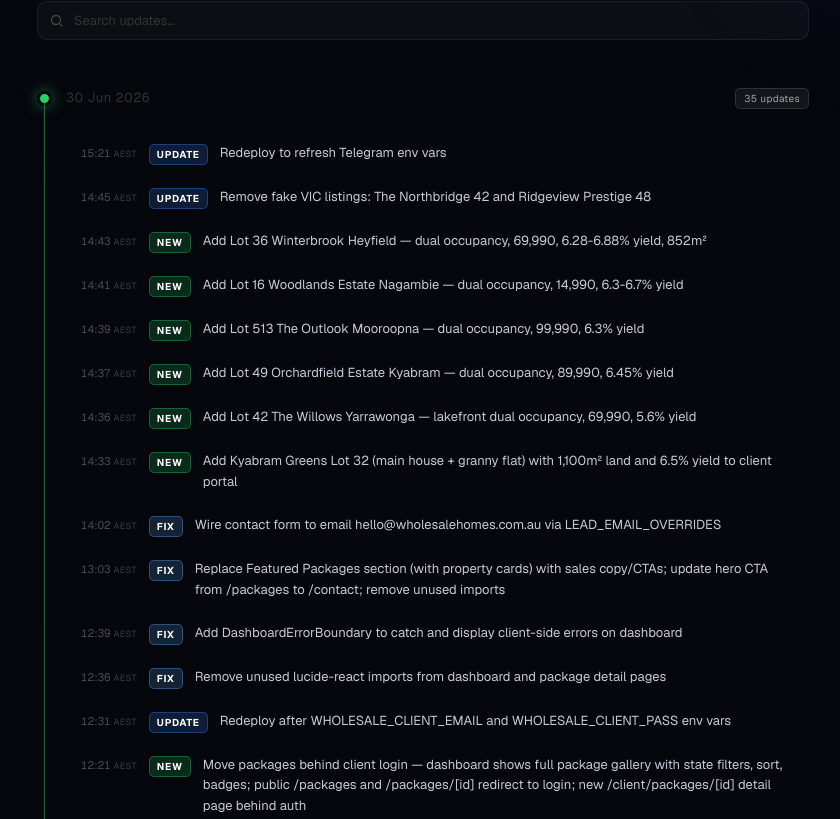
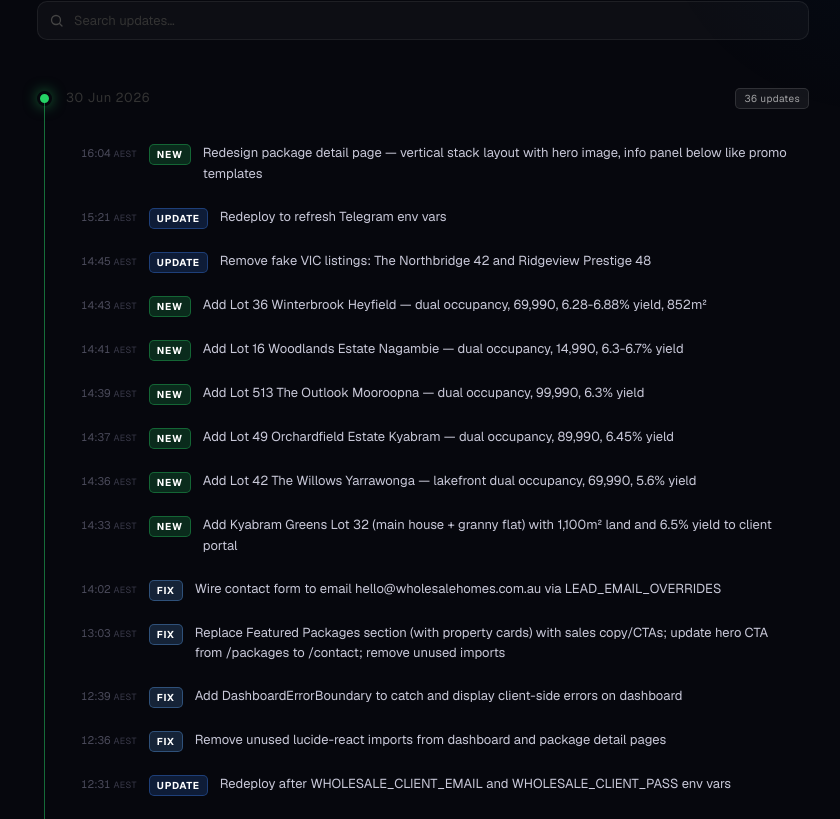
Before and after one commit to sg-satoshi/saabai-site, a Next.js app: page /rex-changelog in a window 1280 px wide. Shown: the part 621-1440 px from the top of the page, without its empty margins (217-1057 px from the left). Built offline with nearby package versions, Linux system fonts and the light colour scheme.

Commit message:
feat: add 'Regional Victoria's Best Dual-Income Opportunities' banner on VIC filter, Dual Income tags on cards, dual-income messaging in all 6 VIC package descriptions

```diff
--- a/app/rex-changelog/ChangelogClient.tsx
+++ b/app/rex-changelog/ChangelogClient.tsx
@@ -32,6 +32,7 @@ const CHANGELOG: Day[] = [
   {
     date: "30 Jun 2026",
     entries: [
+      { time: "16:04", tag: "NEW", title: "Redesign package detail page — vertical stack layout with hero image, info panel below like promo templates" },
       { time: "15:21", tag: "UPDATE", title: "Redeploy to refresh Telegram env vars" },
       { time: "14:45", tag: "UPDATE", title: "Remove fake VIC listings: The Northbridge 42 and Ridgeview Prestige 48" },
       { time: "14:43", tag: "NEW", title: "Add Lot 36 Winterbrook Heyfield — dual occupancy, 69,990, 6.28-6.88% yield, 852m²" },
--- a/app/sites/wholesale-homes/client/dashboard/page.tsx
+++ b/app/sites/wholesale-homes/client/dashboard/page.tsx
@@ -169,6 +169,21 @@ export default function ClientDashboard() {
             </div>
 
             {/* Package grid */}
+            {/* VIC dual-income messaging */}
+            {(filterState === "VIC" || filterState === "All States") && allPackages.some(p => p.state === "VIC" && p.grannyBeds) && (
+              <div className="mb-8 rounded-2xl bg-[#1A2B3C] p-6 md:p-8">
+                <h3 className="text-xl font-bold text-white md:text-2xl">Regional Victoria's Best Dual-Income Opportunities</h3>
+                <div className="mt-4 grid gap-4 md:grid-cols-2">
+                  <p className="text-sm leading-relaxed text-white/80">
+                    Dual-income properties continue to be one of the strongest-performing investment strategies, offering the potential for higher rental returns and multiple income streams from a single title.
+                  </p>
+                  <p className="text-sm leading-relaxed text-white/80">
+                    This week's Stock in Focus showcases six fixed-price house and land opportunities across Regional Victoria, each positioned within <strong className="text-[#d4a84b]">established and growing communities with strong rental demand and attractive forecast yields.</strong>
+                  </p>
+                </div>
+              </div>
+            )}
+
             <div className="mt-8 grid gap-6 sm:grid-cols-2 lg:grid-cols-3">
               {filtered.map((pkg) => (
                 <Link
@@ -193,6 +208,11 @@ export default function ClientDashboard() {
                     >
                       {pkg.badge}
                     </span>
+                    {pkg.grannyBeds && (
+                      <span className="absolute right-3 top-3 rounded-full bg-[#d4a84b]/90 px-2.5 py-1 text-[9px] font-semibold uppercase tracking-wide text-white md:text-[10px]">
+                        Dual Income
+                      </span>
+                    )}
                   </div>
                   <div className="p-4 md:p-5">
                     <p className="text-[10px] font-semibold uppercase tracking-[0.1em] text-[#5C6670] md:text-xs">
--- a/app/sites/wholesale-homes/client/packages/[id]/page.tsx
+++ b/app/sites/wholesale-homes/client/packages/[id]/page.tsx
@@ -42,12 +42,12 @@ const allPackages: Pkg[] = [
   { id: "edgewater-loft-28", name: "Edgewater Loft 28", suburb: "Caloundra South", state: "QLD", estate: "Aura", builder: "Stockland Partner", beds: 3, baths: 2, cars: 1, landSize: 312, houseSize: 184, retailPrice: 612000, wholesalePrice: 558000, landReady: "Feb 2026", badge: "Limited Availability", image: "/sites/wholesale-homes/package-3.jpg", highlight: "Only 3 lots remaining", description: "A low-maintenance three-bedroom home perfect for investors and first-home buyers. The Edgewater Loft 28 maximises its 312m² lot with an intelligent split-level design. Open-plan living connects to a private courtyard. Located in Stockland's award-winning Aura community, minutes from the new Caloundra CBD." },
   { id: "harbourline-villa-32", name: "Harbourline Villa 32", suburb: "Cobbitty", state: "NSW", estate: "Emerald Hills", builder: "Mirvac Partner", beds: 4, baths: 2, cars: 2, landSize: 420, houseSize: 232, retailPrice: 742000, wholesalePrice: 678000, landReady: "Aug 2026", badge: "New Release", image: "/sites/wholesale-homes/interior-kitchen.jpg", highlight: "First release pricing locked in", description: "A beautifully proportioned four-bedroom home designed by Mirvac's award-winning architecture team. The Harbourline Villa 32 features a striking facade, a formal entry foyer, and a light-filled open-plan living area that opens onto a covered entertainer's deck." },
   { id: "sunnydale-terrace-30", name: "Sunnydale Terrace 30", suburb: "Pimpama", state: "QLD", estate: "Gainsborough Greens", builder: "Metricon", beds: 3, baths: 2, cars: 2, landSize: 392, houseSize: 198, retailPrice: 645000, wholesalePrice: 589000, landReady: "Apr 2026", badge: "Below Market", image: "/sites/wholesale-homes/lifestyle-living.jpg", highlight: "Growth corridor, strong rental demand", description: "A smart three-bedroom terrace home in one of Queensland's fastest-growing corridors. The Sunnydale Terrace 30 delivers low-maintenance living with a private courtyard and master bedroom with ensuite." },
-  { id: "kyabram-greens-lot-32", name: "Lot 32 — Main House + Granny Flat", suburb: "Kyabram", state: "VIC", estate: "Kyabram Greens Estate", builder: "Kyabram Greens", beds: 4, baths: 2, cars: 2, landSize: 1100, houseSize: 179, retailPrice: 779990, wholesalePrice: 779990, badge: "New Release", image: "/sites/wholesale-homes/kyabram-greens.jpg", highlight: "6.5% forecasted yield with dual income", description: "A rare opportunity to secure a main residence plus a separate granny flat on a generous 1,100m² lot in Kyabram Greens Estate. The main house features 4 bedrooms, 2 bathrooms, and open-plan living. The attached granny flat adds 2 bedrooms, 1 bathroom, and its own living area — ideal for dual income, extended family, or Airbnb potential. Forecasted yield of 6.5% makes this a standout investment in regional Victoria.", grannyBeds: 2, grannyBaths: 1, grannySize: 59, lot: "32", landPrice: 210000, totalBuildPrice: 569990, yieldVal: "6.5%" },
-  { id: "the-willows-42", name: "Lot 42 — Main House + Granny Flat", suburb: "Yarrawonga", state: "VIC", estate: "The Willows", builder: "The Willows Yarrawonga", beds: 4, baths: 2, cars: 2, landSize: 783, houseSize: 179, retailPrice: 869990, wholesalePrice: 869990, badge: "New Release", image: "/sites/wholesale-homes/the-willows.jpg", highlight: "5.6% forecasted yield — lakefront dual occupancy", description: "Lot 42 in The Willows Estate, Yarrawonga — a premium dual-occupancy package on a 783m² lot. The main house delivers 4 bedrooms, 2 bathrooms, and open-plan living across 179m². A separate granny flat adds 2 bedrooms, 1 bathroom, and its own living area, perfect for dual income, extended family, or holiday rental. Situated in a master-planned lakefront community with tree-lined streets. Forecasted yield of 5.6%.", grannyBeds: 2, grannyBaths: 1, grannySize: 59, lot: "42", landPrice: 330500, totalBuildPrice: 539490, yieldVal: "5.6%" },
-  { id: "orchardfield-49", name: "Lot 49 — Main House + Granny Flat", suburb: "Kyabram", state: "VIC", estate: "Orchardfield Estate", builder: "Orchardfield", beds: 4, baths: 2, cars: 2, landSize: 521, houseSize: 179, retailPrice: 789990, wholesalePrice: 789990, badge: "New Release", image: "/sites/wholesale-homes/orchardfield.jpg", highlight: "6.45% forecasted yield — dual income package", description: "Lot 49 in Orchardfield Estate, Kyabram — a dual-occupancy package on a 521m² lot. The main house offers 4 bedrooms, 2 bathrooms, and open-plan living across 179m². The granny flat adds 2 bedrooms, 1 bathroom, and its own living area — ideal for dual income, extended family, or holiday rental. Located in a master-planned estate with established community amenities. Forecasted yield of 6.45%.", grannyBeds: 2, grannyBaths: 1, grannySize: 59, lot: "49", landPrice: 229000, totalBuildPrice: 560990, yieldVal: "6.45%" },
-  { id: "the-outlook-513", name: "Lot 513 — Main House + Granny Flat", suburb: "Mooroopna", state: "VIC", estate: "The Outlook", builder: "The Outlook Mooroopna", beds: 4, baths: 2, cars: 2, landSize: 612, houseSize: 179, retailPrice: 799990, wholesalePrice: 799990, badge: "New Release", image: "/sites/wholesale-homes/the-outlook.jpg", highlight: "6.3% forecasted yield — dual occupancy near reserve", description: "Lot 513 in The Outlook, Mooroopna — a dual-occupancy package on a 612m² lot. The main house offers 4 bedrooms, 2 bathrooms, and open-plan living across 179m². The granny flat adds 2 bedrooms, 1 bathroom, and its own living area — ideal for dual income, extended family, or holiday rental. Situated near natural bushland reserve in a growing Goulburn Valley community. Forecasted yield of 6.3%.", grannyBeds: 2, grannyBaths: 1, grannySize: 59, lot: "513", landPrice: 255000, totalBuildPrice: 544990, yieldVal: "6.3%" },
-  { id: "woodlands-16", name: "Lot 16 — Main House + Granny Flat", suburb: "Nagambie", state: "VIC", estate: "Woodlands Estate", builder: "Woodlands Nagambie", beds: 4, baths: 2, cars: 2, landSize: 581, houseSize: 179, retailPrice: 814990, wholesalePrice: 814990, badge: "New Release", image: "/sites/wholesale-homes/woodlands.jpg", highlight: "6.3–6.7% forecasted yield — dual income near lake", description: "Lot 16 in Woodlands Estate, Nagambie — a dual-occupancy package on a 581m² lot in the master-planned Woodlands community. The main house delivers 4 bedrooms, 2 bathrooms, and open-plan living across 179m². The granny flat adds 2 bedrooms, 1 bathroom, and its own living area — ideal for dual income, extended family, or holiday rental. Located near Lake Nagambie with forecasted yield of 6.3–6.7%.", grannyBeds: 2, grannyBaths: 1, grannySize: 59, lot: "16", landPrice: 271500, totalBuildPrice: 543490, yieldVal: "6.3–6.7%" },
-  { id: "winterbrook-36", name: "Lot 36 — Main House + Granny Flat", suburb: "Heyfield", state: "VIC", estate: "Winterbrook", builder: "Winterbrook Heyfield", beds: 4, baths: 2, cars: 2, landSize: 852, houseSize: 179, retailPrice: 769990, wholesalePrice: 769990, badge: "New Release", image: "/sites/wholesale-homes/winterbrook.jpg", highlight: "6.28–6.88% forecasted yield — large 852m² block", description: "Lot 36 in Winterbrook, Heyfield — a dual-occupancy package on a generous 852m² lot with mountain views. The main house offers 4 bedrooms, 2 bathrooms, and open-plan living across 179m². The granny flat adds 2 bedrooms, 1 bathroom, and its own living area — ideal for dual income, extended family, or holiday rental. Located near the Thomson River in a growing Wellington Shire community. Forecasted yield of 6.28–6.88%.", grannyBeds: 2, grannyBaths: 1, grannySize: 59, lot: "36", landPrice: 225000, totalBuildPrice: 544990, yieldVal: "6.28–6.88%" },
+  { id: "kyabram-greens-lot-32", name: "Lot 32 — Main House + Granny Flat", suburb: "Kyabram", state: "VIC", estate: "Kyabram Greens Estate", builder: "Kyabram Greens", beds: 4, baths: 2, cars: 2, landSize: 1100, houseSize: 179, retailPrice: 779990, wholesalePrice: 779990, badge: "New Release", image: "/sites/wholesale-homes/kyabram-greens.jpg", highlight: "6.5% forecasted yield with dual income", description: "Dual occupancy, dual income. Lot 32 delivers a main residence plus a separate granny flat on a generous 1,100m² lot in Kyabram Greens Estate — one of Regional Victoria's strongest-performing investment strategies. The main house features 4 bedrooms, 2 bathrooms, and open-plan living across 179m². The granny flat adds 2 bedrooms, 1 bathroom, and its own living area, offering the potential for higher rental returns and multiple income streams from a single title. Positioned within an established and growing community with strong rental demand. Forecasted yield of 6.5%.", grannyBeds: 2, grannyBaths: 1, grannySize: 59, lot: "32", landPrice: 210000, totalBuildPrice: 569990, yieldVal: "6.5%" },
+  { id: "the-willows-42", name: "Lot 42 — Main House + Granny Flat", suburb: "Yarrawonga", state: "VIC", estate: "The Willows", builder: "The Willows Yarrawonga", beds: 4, baths: 2, cars: 2, landSize: 783, houseSize: 179, retailPrice: 869990, wholesalePrice: 869990, badge: "New Release", image: "/sites/wholesale-homes/the-willows.jpg", highlight: "5.6% forecasted yield — lakefront dual occupancy", description: "Dual occupancy, dual income. Lot 42 in The Willows Estate, Yarrawonga is a premium dual-income opportunity on a 783m² lot in a master-planned lakefront community. Dual-income properties continue to be one of the strongest-performing investment strategies, and this package delivers: a 4-bedroom main house with 2 bathrooms and open-plan living across 179m², plus a separate granny flat with 2 bedrooms, 1 bathroom, and its own living area — perfect for dual income, extended family, or holiday rental. Established and growing community with strong rental demand. Forecasted yield of 5.6%.", grannyBeds: 2, grannyBaths: 1, grannySize: 59, lot: "42", landPrice: 330500, totalBuildPrice: 539490, yieldVal: "5.6%" },
+  { id: "orchardfield-49", name: "Lot 49 — Main House + Granny Flat", suburb: "Kyabram", state: "VIC", estate: "Orchardfield Estate", builder: "Orchardfield", beds: 4, baths: 2, cars: 2, landSize: 521, houseSize: 179, retailPrice: 789990, wholesalePrice: 789990, badge: "New Release", image: "/sites/wholesale-homes/orchardfield.jpg", highlight: "6.45% forecasted yield — dual income package", description: "Dual occupancy, dual income. Lot 49 in Orchardfield Estate, Kyabram is a fixed-price dual-income opportunity on a 521m² lot within one of Regional Victoria's strongest-performing investment categories. The main house offers 4 bedrooms, 2 bathrooms, and open-plan living across 179m². The granny flat adds 2 bedrooms, 1 bathroom, and its own living area — delivering the potential for multiple income streams from a single title. Located in an established and growing community with strong rental demand. Forecasted yield of 6.45%.", grannyBeds: 2, grannyBaths: 1, grannySize: 59, lot: "49", landPrice: 229000, totalBuildPrice: 560990, yieldVal: "6.45%" },
+  { id: "the-outlook-513", name: "Lot 513 — Main House + Granny Flat", suburb: "Mooroopna", state: "VIC", estate: "The Outlook", builder: "The Outlook Mooroopna", beds: 4, baths: 2, cars: 2, landSize: 612, houseSize: 179, retailPrice: 799990, wholesalePrice: 799990, badge: "New Release", image: "/sites/wholesale-homes/the-outlook.jpg", highlight: "6.3% forecasted yield — dual occupancy near reserve", description: "Dual occupancy, dual income. Lot 513 in The Outlook, Mooroopna is a dual-income package on a 612m² lot in a growing Goulburn Valley community. Dual-income properties continue to be one of the strongest-performing investment strategies. The main house offers 4 bedrooms, 2 bathrooms, and open-plan living across 179m². The granny flat adds 2 bedrooms, 1 bathroom, and its own living area — ideal for higher rental returns and extended family. Situated near a natural bushland reserve in a community with strong rental demand. Forecasted yield of 6.3%.", grannyBeds: 2, grannyBaths: 1, grannySize: 59, lot: "513", landPrice: 255000, totalBuildPrice: 544990, yieldVal: "6.3%" },
+  { id: "woodlands-16", name: "Lot 16 — Main House + Granny Flat", suburb: "Nagambie", state: "VIC", estate: "Woodlands Estate", builder: "Woodlands Nagambie", beds: 4, baths: 2, cars: 2, landSize: 581, houseSize: 179, retailPrice: 814990, wholesalePrice: 814990, badge: "New Release", image: "/sites/wholesale-homes/woodlands.jpg", highlight: "6.3–6.7% forecasted yield — dual income near lake", description: "Dual occupancy, dual income. Lot 16 in Woodlands Estate, Nagambie offers a fixed-price dual-income package on a 581m² lot in a master-planned community. The main house delivers 4 bedrooms, 2 bathrooms, and open-plan living across 179m². The granny flat adds 2 bedrooms, 1 bathroom, and its own living area — providing the opportunity for multiple income streams from a single title. Located near Lake Nagambie in an established and growing regional community with strong rental demand. Forecasted yield of 6.3–6.7%.", grannyBeds: 2, grannyBaths: 1, grannySize: 59, lot: "16", landPrice: 271500, totalBuildPrice: 543490, yieldVal: "6.3–6.7%" },
+  { id: "winterbrook-36", name: "Lot 36 — Main House + Granny Flat", suburb: "Heyfield", state: "VIC", estate: "Winterbrook", builder: "Winterbrook Heyfield", beds: 4, baths: 2, cars: 2, landSize: 852, houseSize: 179, retailPrice: 769990, wholesalePrice: 769990, badge: "New Release", image: "/sites/wholesale-homes/winterbrook.jpg", highlight: "6.28–6.88% forecasted yield — large 852m² block", description: "Dual occupancy, dual income. Lot 36 in Winterbrook, Heyfield is a dual-income opportunity on a generous 852m² lot with mountain views — one of Regional Victoria's strongest-performing investment strategies, offering the potential for higher rental returns from a single title. The main house offers 4 bedrooms, 2 bathrooms, and open-plan living across 179m². The granny flat adds 2 bedrooms, 1 bathroom, and its own living area. Located near the Thomson River in a growing Wellington Shire community. Forecasted yield of 6.28–6.88%.", grannyBeds: 2, grannyBaths: 1, grannySize: 59, lot: "36", landPrice: 225000, totalBuildPrice: 544990, yieldVal: "6.28–6.88%" },
 ];
 
 const formatPrice = (n: number) =>
```
